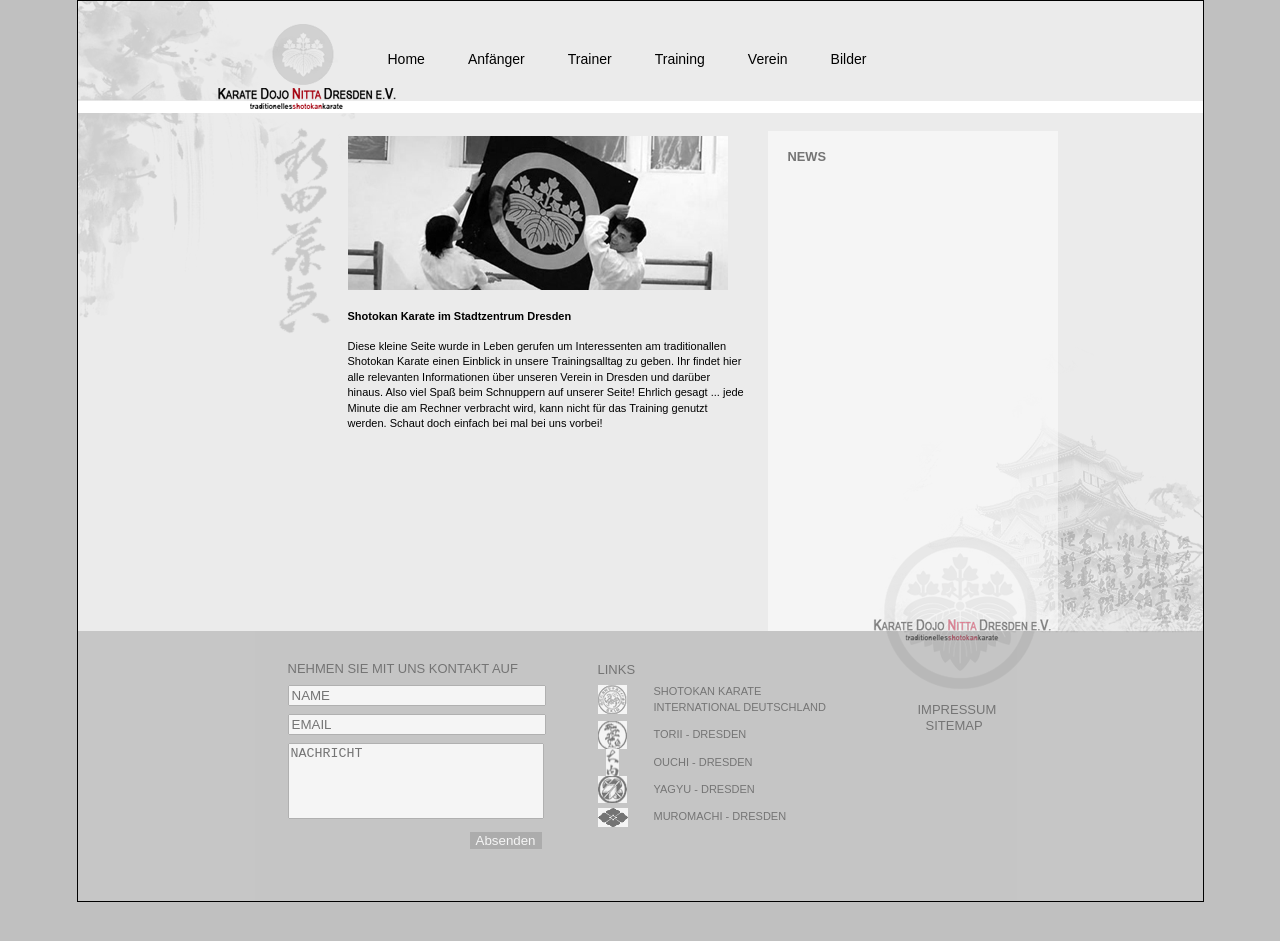
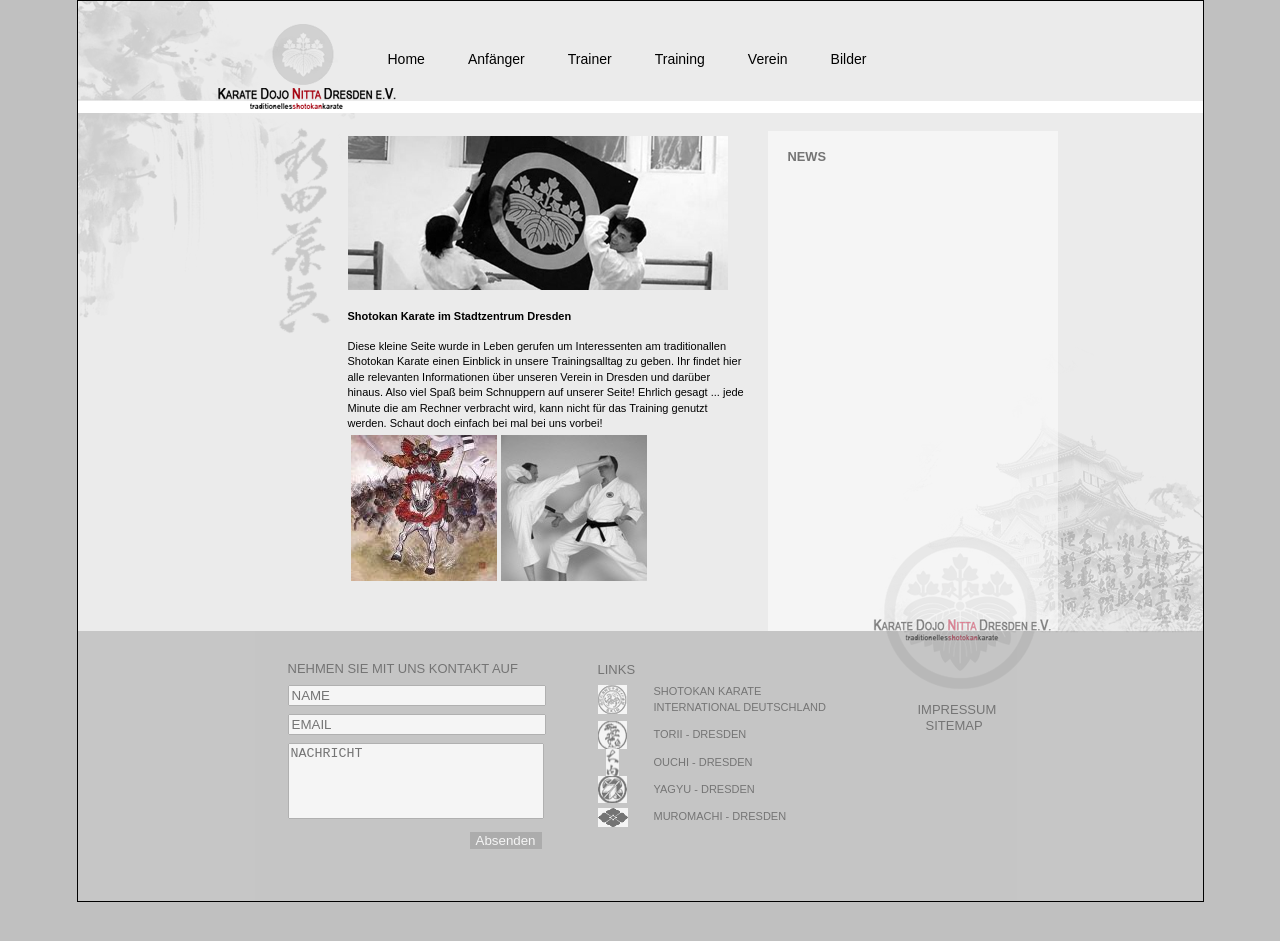
Before and after one commit to phipse/NittaSeite, a Jekyll site: the page built from index.html, in a window 1280 px wide. Built offline with Jekyll 4.4.1, drawn with Linux system fonts in a browser that asks for light colours.

Commit message:
bindet zwei Bilder auf der Startseite ein

```diff
--- a/index.html
+++ b/index.html
@@ -12,4 +12,18 @@ layout: default
       </span>
       <span>Ehrlich gesagt ... jede Minute die am Rechner verbracht wird, kann nicht für das Training genutzt werden.
 	Schaut doch einfach bei mal bei uns vorbei!</span>
+      <br>
+
+      <table>
+	<tbody>
+	<tr>
+	  <td>
+	    <img src="./images/content/start1.jpg"></img>
+	  </td>
+	  <td>
+	    <img src="./images/content/start2.jpg"></img>
+	  </td>
+	</tr>
+	</tbody>
+      </table>
     </div>
```
Also changed, not shown: images/content/start1.jpg (added), images/content/start2.jpg (added).
